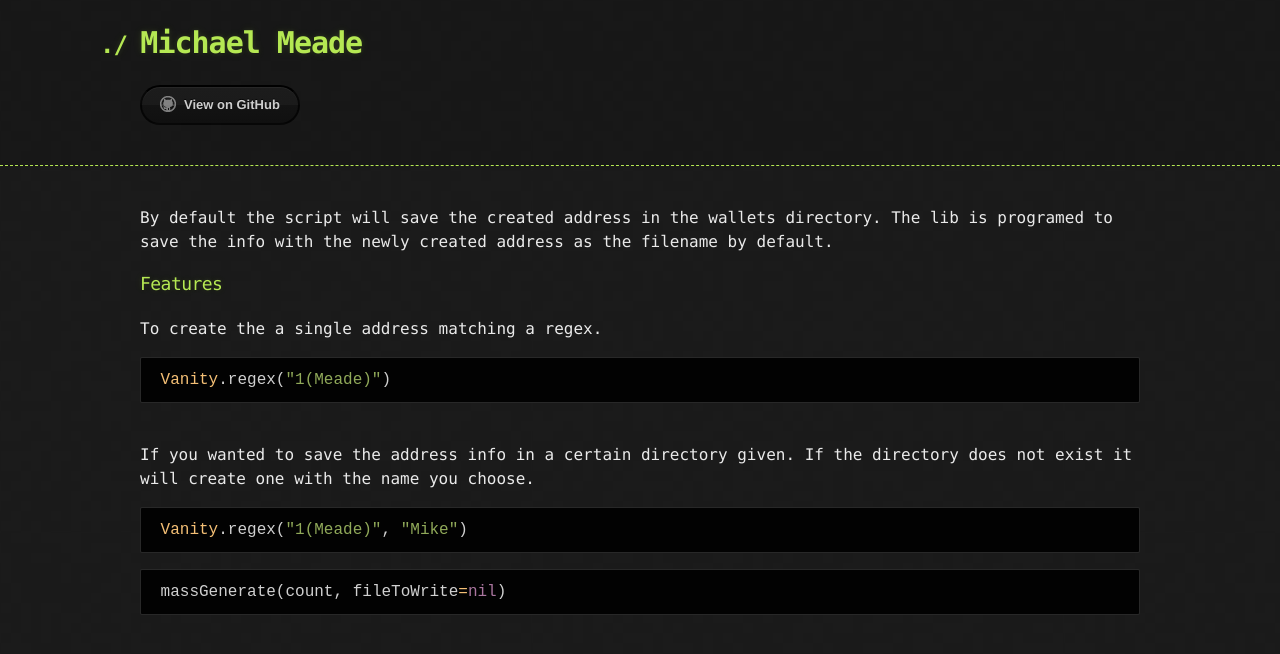
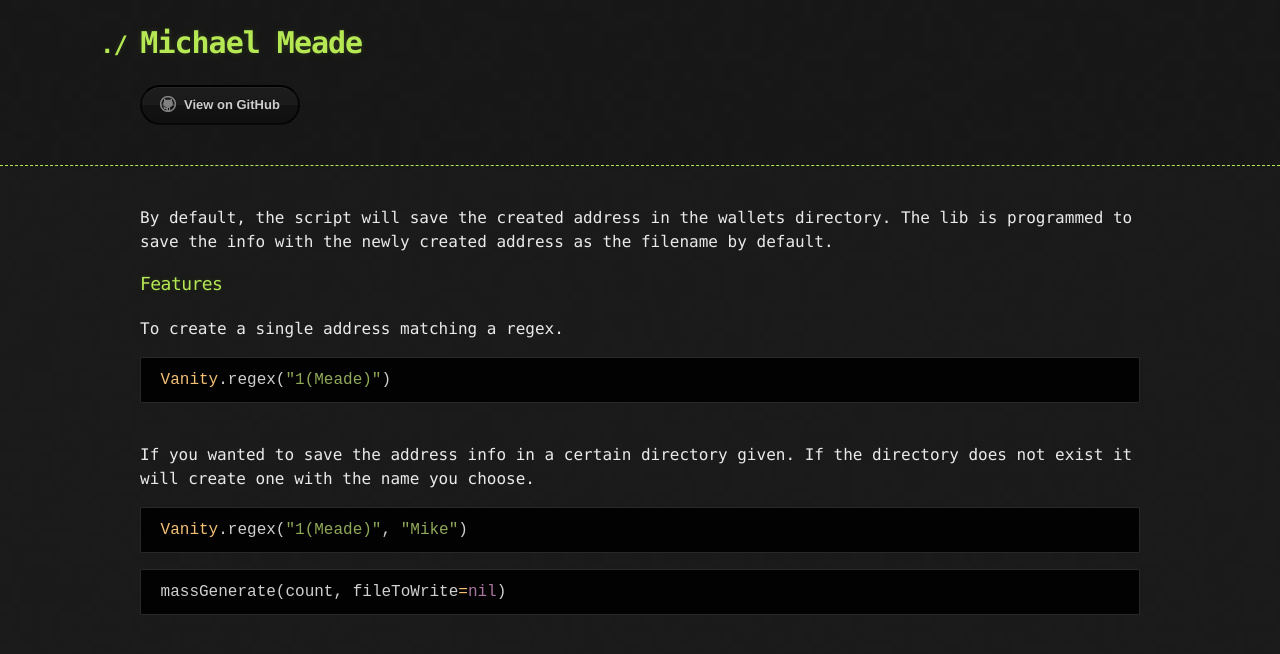
Before and after one commit to Michael-Meade/MinerFind, a Jekyll site: the page built from Projects/BitcoinVanityGenerator.md, in a window 1280 px wide. Shown: the top 654 px of the page. Built offline with Jekyll 4.4.1, drawn with Linux system fonts in a browser that asks for light colours; our own code applies the rules of GitHub Pages for plain Markdown files; the repository's description, which GitHub fills in, is left out.

Commit message:
Update BitcoinVanityGenerator.md

````diff
--- a/Projects/BitcoinVanityGenerator.md
+++ b/Projects/BitcoinVanityGenerator.md
@@ -1,6 +1,6 @@
-By default the script will save the created address in the wallets directory. The lib is programed to save the info with the newly created address as the filename by default. <br>
+By default, the script will save the created address in the wallets directory. The lib is programmed to save the info with the newly created address as the filename by default. <br>
 ### Features
- To create the a single address matching a regex.
+ To create a single address matching a regex.
  ```ruby
  Vanity.regex("1(Meade)")
  ```
````
